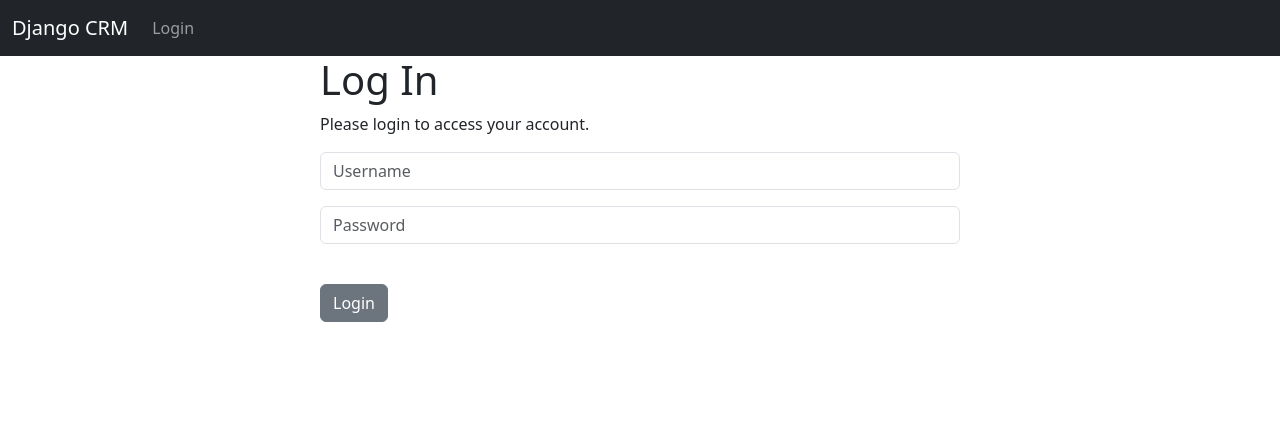
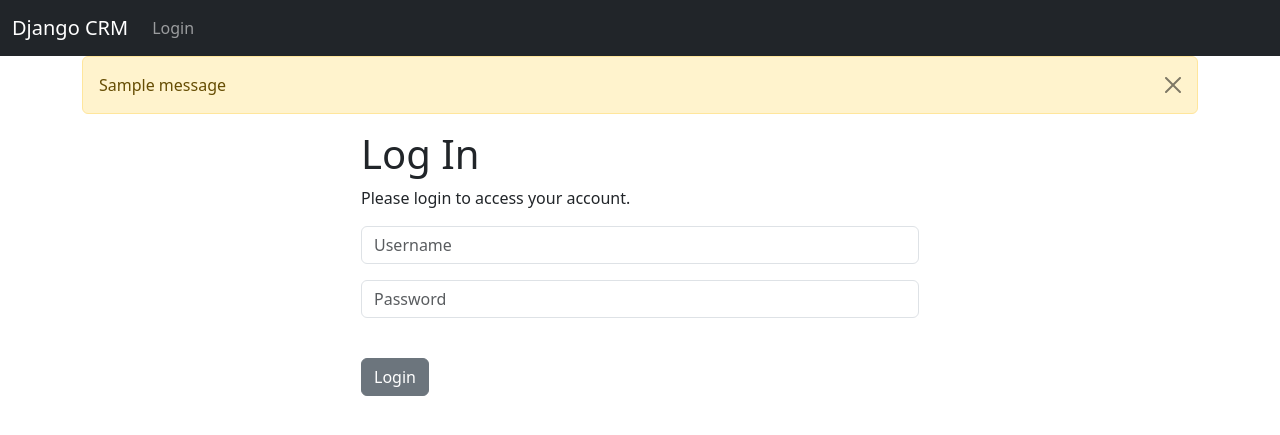
Before and after one commit to Grootcode21/Django-CRM-App, a Django app: template website/templates/home.html in a window 1280 px wide. Shown: the top 435 px of the page. Run offline with Django 5.2, Linux system fonts and the light colour scheme; the template is opened without the code that fills it, so the values that code supplies are empty; tables that the repository leaves empty hold one stand-in row (values such as "Sample post"); one stand-in notice (Sample message) is shown; parts of the project's set-up code (start-up, migrations or seed data) failed here and were passed over.

Commit message:
message alerts

```diff
--- a/website/templates/base.html
+++ b/website/templates/base.html
@@ -8,10 +8,22 @@
   </head>
   <body>
   {% include 'navbar.html' %}
+  <div class="container">
+  {% if messages %}
+
+  {% for message in messages %}
+  <div class="alert alert-warning alert-dismissible fade show" role="alert">
+  {{ message }}
+  <button type="button" class="btn-close" data-bs-dismiss="alert" aria-label="Close"></button>
+  </div>
+  {% endfor %}
+  {% endif %}
+
 
 
     {% block content %}
     {% endblock %}
+ </div>
     <script src="https://cdn.jsdelivr.net/npm/bootstrap@5.3.3/dist/js/bootstrap.bundle.min.js"
     integrity="sha384-YvpcrYf0tY3lHB60NNkmXc5s9fDVZLESaAA55NDzOxhy9GkcIdslK1eN7N6jIeHz"
     crossorigin="anonymous"></script>
```
